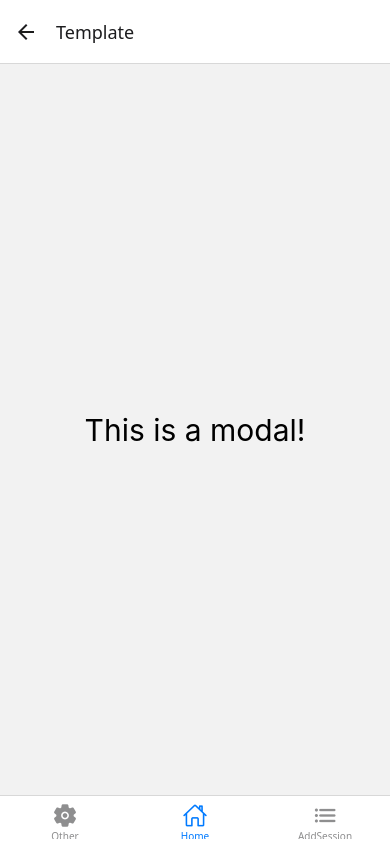
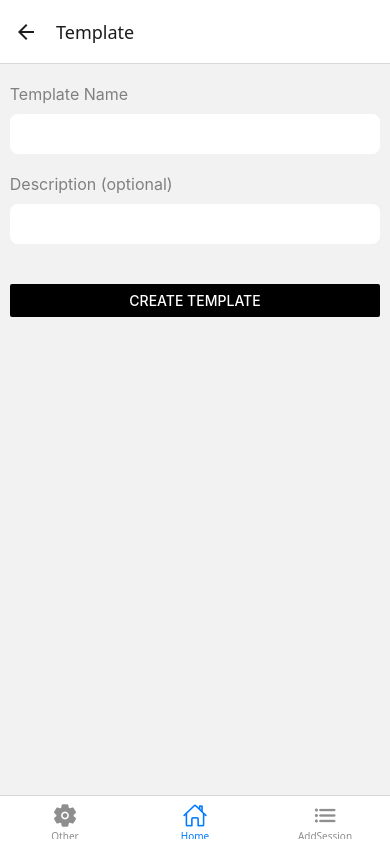
Before and after one commit to AmitBuskila/Peak-Forge-Client, a React Native app: screen /Template in a window 390 px wide. Built offline with nearby package versions, Linux system fonts and the light colour scheme.

Commit message:
added react hook form to create template modal

```diff
--- a/package.json
+++ b/package.json
@@ -19,6 +19,7 @@
     "prettier": "^3.4.2",
     "react": "18.3.1",
     "react-dom": "18.3.1",
+    "react-hook-form": "^7.54.2",
     "react-native": "0.76.5",
     "react-native-vector-icons": "^10.2.0",
     "react-native-web": "~0.19.13"
--- a/src/components/SessionTemplate.tsx
+++ b/src/components/SessionTemplate.tsx
@@ -11,14 +11,10 @@ import {
 import { NavigationProp, useNavigation } from "@react-navigation/native";
 
 export const SessionTemplate: FC<{ name?: string }> = ({ name }) => {
-  const [modalVisible, setModalVisible] = useState(false);
   const navigation = useNavigation<NavigationProp<string>>();
 
   const handleTemplatePress = (e: GestureResponderEvent) => {
-    setModalVisible(true);
-    if (!name) {
-      navigation.navigate("Template");
-    }
+    navigation.navigate("Template");
   };
 
   const SessionIcon = () => {
--- a/src/components/TemplateModal.tsx
+++ b/src/components/TemplateModal.tsx
@@ -1,14 +1,106 @@
-import { useNavigation } from "@react-navigation/native";
+import { LinearGradient } from "expo-linear-gradient";
 import React, { FC } from "react";
-import { Text, View } from "react-native";
+import { useForm, SubmitErrorHandler, Controller } from "react-hook-form";
+import {
+  Button,
+  ScrollView,
+  Text,
+  TextInput,
+  View,
+  StyleSheet,
+} from "react-native";
+
+type FormValues = {
+  email: string;
+  password: string;
+};
 
 export const TemplateModal: FC<{}> = () => {
-  const navigation = useNavigation();
+  const {
+    register,
+    setValue,
+    handleSubmit,
+    control,
+    reset,
+    formState: { errors },
+  } = useForm();
+  const onSubmit = (data) => {
+    console.log(data);
+  };
+
+  const onError: SubmitErrorHandler<FormValues> = (errors, e) => {
+    return console.log(errors);
+  };
   return (
-    <View style={{ flex: 1, alignItems: "center", justifyContent: "center" }}>
-      <Text style={{ fontSize: 30 }} onPress={() => navigation.goBack()}>
-        This is a modal!
-      </Text>
-    </View>
+    <ScrollView
+      contentContainerStyle={{
+        justifyContent: "center",
+        flexDirection: "row",
+      }}
+    >
+      <View style={styles.container}>
+        <Text style={styles.label}>Template Name</Text>
+        <Controller
+          control={control}
+          name="name"
+          rules={{ required: true }}
+          render={({ field: { onChange, onBlur, value } }) => (
+            <TextInput
+              style={styles.input}
+              onBlur={onBlur}
+              onChangeText={(value) => onChange(value)}
+              value={value}
+            />
+          )}
+        />
+        <Text style={styles.label}>Description (optional)</Text>
+        <Controller
+          control={control}
+          name="description"
+          rules={{ required: false }}
+          render={({ field: { onChange, onBlur, value } }) => (
+            <TextInput
+              style={styles.input}
+              onBlur={onBlur}
+              onChangeText={(value) => onChange(value)}
+              value={value}
+            />
+          )}
+        />
+
+        <View style={styles.button}>
+          <Button
+            color={"black"}
+            title="Create Template"
+            onPress={handleSubmit(onSubmit)}
+          />
+        </View>
+      </View>
+    </ScrollView>
   );
 };
+
+const styles = StyleSheet.create({
+  container: {
+    width: "95%",
+  },
+  label: {
+    fontSize: 16,
+    color: "gray",
+    marginTop: 20,
+    marginBottom: 10,
+    marginLeft: 0,
+  },
+  button: {
+    marginTop: 40,
+    color: "black",
+    backgroundColor: "#a47bc9",
+    borderRadius: 8,
+  },
+  input: {
+    backgroundColor: "white",
+    height: 40,
+    padding: 10,
+    borderRadius: 8,
+  },
+});
```
Also changed, not shown: 1 other file (tests, documents, lock files or other folders).
